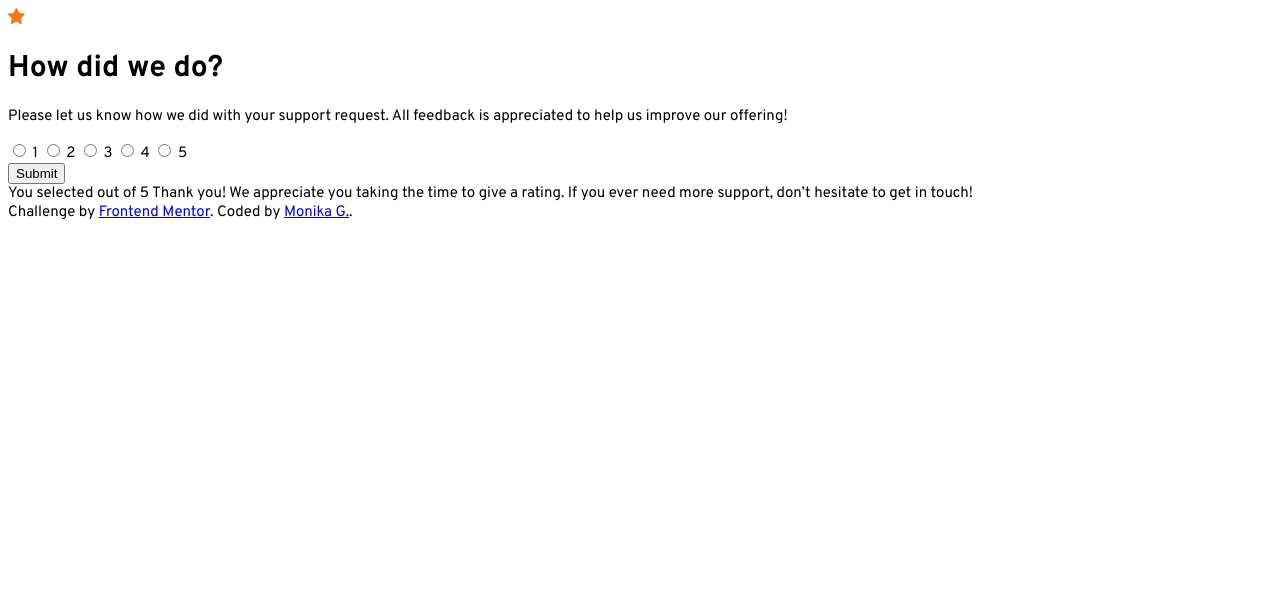
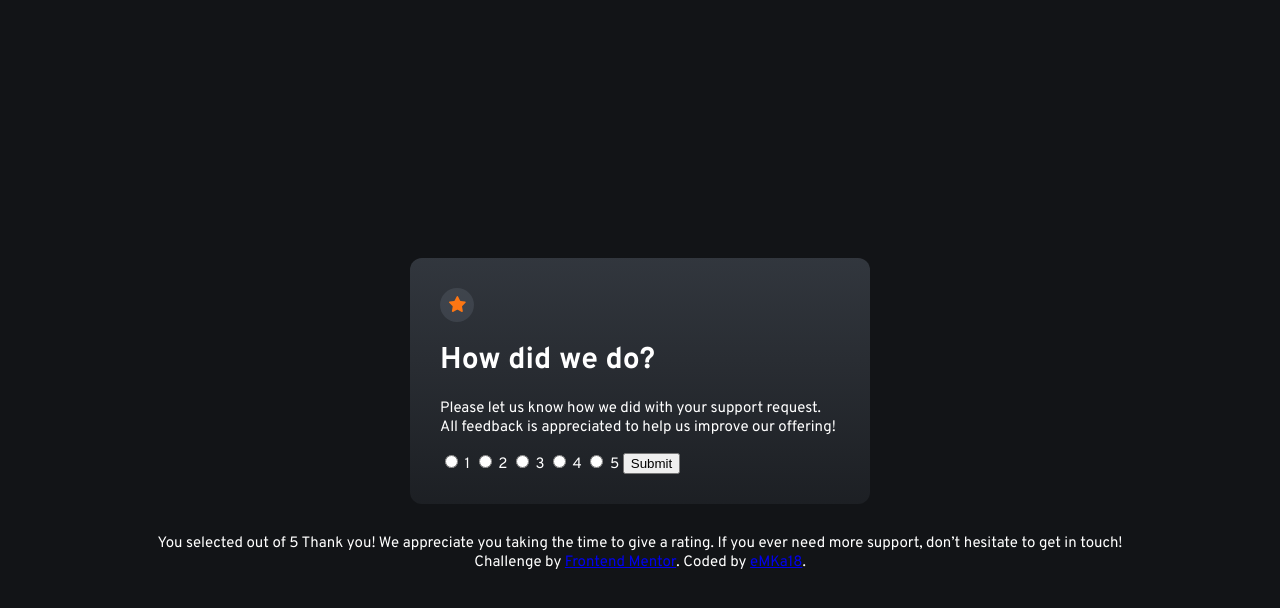
Before and after one commit to eMKa18/interactive-rating-component, a plain HTML site: page index.html in a window 1280 px wide. Drawn offline with Linux system fonts and the light colour scheme.

Commit message:
Rearranging html and adding styles to star icon and main square

```diff
--- a/index.html
+++ b/index.html
@@ -1,65 +1,106 @@
 <!DOCTYPE html>
 <html lang="en">
   <head>
-  <meta charset="UTF-8">
-  <meta name="viewport" content="width=device-width, initial-scale=1.0"> <!-- displays site properly based on user's device -->
+    <meta charset="UTF-8" />
+    <meta name="viewport" content="width=device-width, initial-scale=1.0" />
+    <!-- displays site properly based on user's device -->
 
-  <link rel="icon" type="image/png" sizes="32x32" href="./images/favicon-32x32.png">
+    <link
+      rel="icon"
+      type="image/png"
+      sizes="32x32"
+      href="./images/favicon-32x32.png"
+    />
 
-  <link rel="preconnect" href="https://fonts.googleapis.com">
-  <link rel="preconnect" href="https://fonts.gstatic.com" crossorigin>
-  <link href="https://fonts.googleapis.com/css2?family=Overpass:wght@400;700&display=swap" rel="stylesheet">
+    <link rel="preconnect" href="https://fonts.googleapis.com" />
+    <link rel="preconnect" href="https://fonts.gstatic.com" crossorigin />
+    <link
+      href="https://fonts.googleapis.com/css2?family=Overpass:wght@400;700&display=swap"
+      rel="stylesheet"
+    />
 
-  <link rel="stylesheet" href="style.css">
+    <link rel="stylesheet" href="style.css" />
 
     <title>Frontend Mentor | Interactive rating component</title>
   </head>
   <body>
-  <main>
-    <div id="content" class="rating flow-layout">
-      <div class="star-icon">
-        <img src="./images/icon-star.svg" alt="">
+    <main id="main">
+      <div class="content">
+        <div class="star-icon-container">
+          <svg
+            class="star-icon"
+            width="17"
+            height="17"
+            xmlns="http://www.w3.org/2000/svg"
+          >
+            <path
+              d="m9.067.43 1.99 4.031c.112.228.33.386.58.422l4.45.647a.772.772 0 0 1 .427 1.316l-3.22 3.138a.773.773 0 0 0-.222.683l.76 4.431a.772.772 0 0 1-1.12.813l-3.98-2.092a.773.773 0 0 0-.718 0l-3.98 2.092a.772.772 0 0 1-1.119-.813l.76-4.431a.77.77 0 0 0-.222-.683L.233 6.846A.772.772 0 0 1 .661 5.53l4.449-.647a.772.772 0 0 0 .58-.422L7.68.43a.774.774 0 0 1 1.387 0Z"
+              fill="#FC7614"
+            />
+          </svg>
         </div>
-      <div class="rating-question flow-layout" data-spacing="small">
         <h1 class="question">How did we do?</h1>
         <p class="feedback">
-          Please let us know how we did with your support request. All feedback is appreciated to help us improve our offering!
+          Please let us know how we did with your support request. All feedback
+          is appreciated to help us improve our offering!
         </p>
+        <input
+          class="rate"
+          type="radio"
+          name="rating"
+          id="rating-1"
+          value="1"
+        />
+        <label for="rating-1">1</label>
+        <input
+          class="rate"
+          type="radio"
+          name="rating"
+          id="rating-2"
+          value="2"
+        />
+        <label for="rating-2">2</label>
+        <input
+          class="rate"
+          type="radio"
+          name="rating"
+          id="rating-3"
+          value="3"
+        />
+        <label for="rating-3">3</label>
+        <input
+          class="rate"
+          type="radio"
+          name="rating"
+          id="rating-4"
+          value="4"
+        />
+        <label for="rating-4">4</label>
+        <input
+          class="rate"
+          type="radio"
+          name="rating"
+          id="rating-5"
+          value="5"
+        />
+        <label for="rating-5">5</label>
+        <button class="button">Submit</button>
       </div>
-      <div class="rate-options grid-layout">
-        <input class="rate" type="radio" name="rating" id="rating-1" value="1">
-        <label for="rating-1">1</label>
-        <input class="rate" type="radio" name="rating" id="rating-2" value="2">
-        <label for="rating-2">2</label>
-        <input class="rate" type="radio" name="rating" id="rating-3" value="3">
-        <label for="rating-3">3</label>
-        <input class="rate" type="radio" name="rating" id="rating-4" value="4">
-        <label for="rating-4">4</label>
-        <input class="rate" type="radio" name="rating" id="rating-5" value="5">
-        <label for="rating-5">5</label>
-      </div>
-      <button class="button">Submit</button>
-
-    </div>
-  </main>
-
-
-
       <!-- Thank you state start -->
 
-  You selected <!-- Add rating here --> out of 5
-
-  Thank you!
-
-  We appreciate you taking the time to give a rating. If you ever need more support,
-  don’t hesitate to get in touch!
+      You selected
+      <!-- Add rating here -->
+      out of 5 Thank you! We appreciate you taking the time to give a rating. If
+      you ever need more support, don’t hesitate to get in touch!
 
       <!-- Thank you state end -->
 
-
-  <div class="attribution">
-    Challenge by <a href="https://www.frontendmentor.io?ref=challenge" target="_blank">Frontend Mentor</a>.
-    Coded by <a href="#">Monika G.</a>.
-  </div>
+      <footer class="attribution">
+        Challenge by
+        <a href="https://www.frontendmentor.io?ref=challenge" target="_blank"
+          >Frontend Mentor</a
+        >. Coded by <a href="#">eMKa18</a>.
+      </footer>
+    </main>
   </body>
 </html>
--- a/style.css
+++ b/style.css
@@ -1,11 +1,4 @@
 /* # Front-end Style Guide
-
-## Layout
-
-The designs were created to the following widths:
-
-- Mobile: 375px
-- Desktop: 1440px
 
 ## Colors
 
@@ -34,29 +27,71 @@ The designs were created to the following widths:
 
 :root {
   --base-primary: 25 97% 53%;
-    --base-neutral-100: 0 0% 100%;
-    --base-neutral-300: 217 12% 63%;
-    --base-neutral-500: 216 12% 54%;
-    --base-neutral-700: 213 19% 18%;
-    --base-neutral-900: 216 12% 8%;
+  --clr-primary: hsl(var(--base-primary));
 
-    --clr-primary: hsl(var(--base-primary));
-    --clr-neutral-100: hsl(var(--base-neutral-100));
-    --clr-neutral-300: hsl(var(--base-neutral-300));
-    --clr-neutral-500: hsl(var(--base-neutral-500));
-    --clr-neutral-700: hsl(var(--base-neutral-700));
-    --clr-neutral-900: hsl(var(--base-neutral-900));
+  --base-background: 216 12% 8%;
+  --clr-background: hsl(var(--base-background));
+
+  --base-window-background: 213 19% 18%;
+  --clr-window-background: hsl(var(--base-window-background));
+
+  --base-font: 0 0% 100%;
+  --clr-font: hsl(var(--base-font));
+
+  --base-light-grey: 217 12% 63%;
+  --clr-light-grey: hsl(var(--base-light-grey));
+
+  --base-medium-grey: 216 12% 54%;
+  --clr-medium-grey: hsl(var(--base-medium-grey));
 
   --font-family: "Overpass", sans-serif;
   --font-normal: 400;
   --font-bold: 700;
   --font-size: 15px;
-
 }
 
+html,
 body {
   font-family: var(--font-family);
   font-size: var(--font-size);
   font-weight: var(--font-normal);
-    min-height: 100vh;
+  height: 100vh;
+  width: 100vw;
+  background-color: var(--clr-background);
+  color: var(--clr-font);
+  display: flex;
+  align-items: center;
+  justify-content: center;
 }
+
+#main {
+  margin: auto;
+  display: flex;
+  flex-direction: column;
+  align-items: center;
+  justify-content: center;
+}
+
+.content {
+  background: linear-gradient(
+    to bottom,
+    hsla(from var(--clr-medium-grey) h s l / 0.3),
+    hsla(from var(--clr-medium-grey) h s l / 0.1)
+  );
+  border-radius: 12px;
+  min-width: 300px;
+  max-width: 400px;
+  padding: 2rem;
+  margin: 2rem;
+}
+
+.star-icon-container {
+  height: 34px;
+  width: 34px;
+  display: flex;
+  align-items: center;
+  justify-content: center;
+  justify-self: start;
+  border-radius: 50%;
+  background-color: hsla(from var(--clr-medium-grey) h s l / 0.2);
+}
```
Lines whose indentation alone changed are shown as unchanged.
